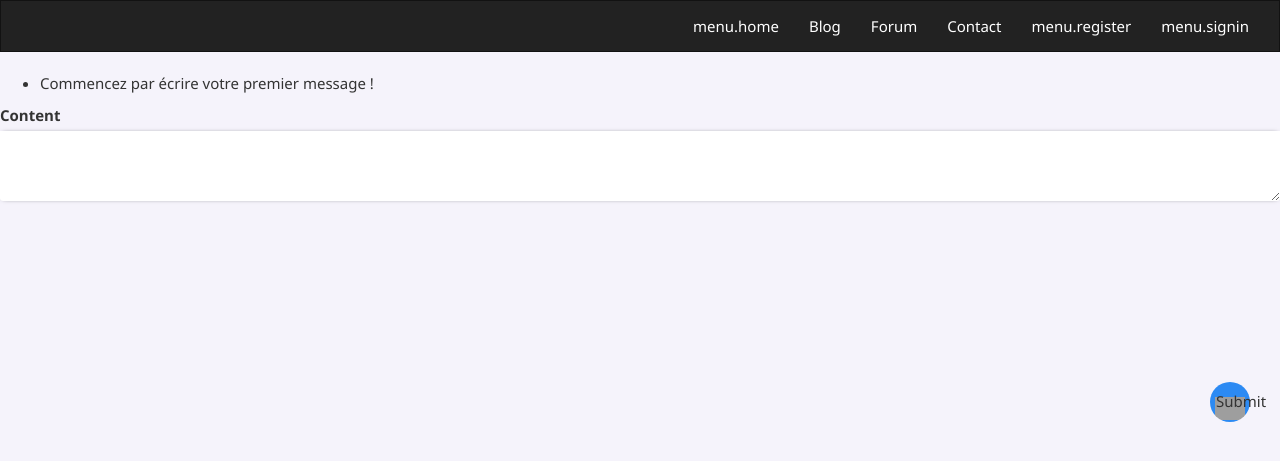
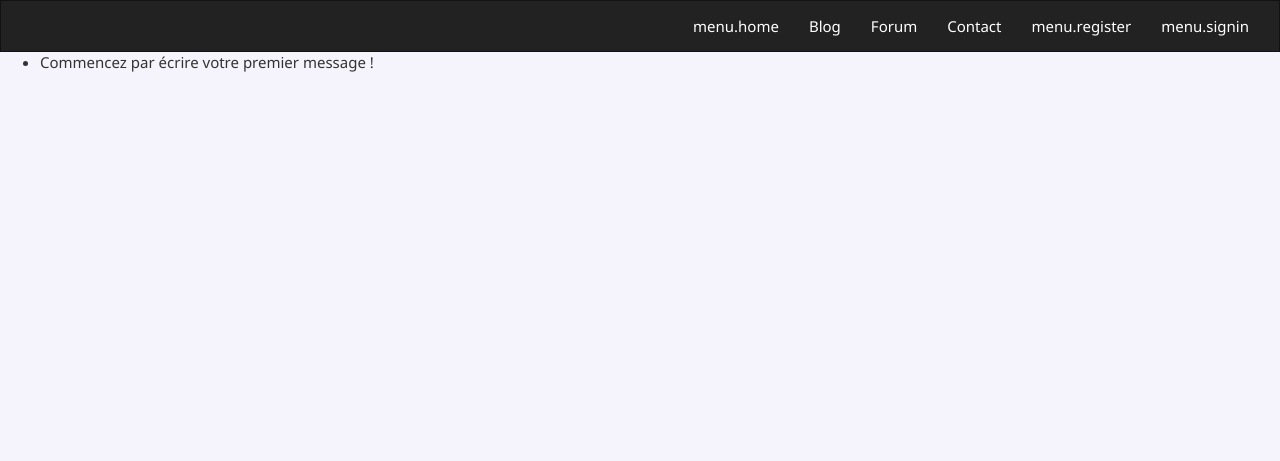
Before and after one commit to JrBour/symfony-blog, a Symfony app: template templates/room/show.html.twig in a window 1280 px wide. Shown: the top 461 px of the page. Run offline with Twig, Linux system fonts and the light colour scheme; the template is opened without the code that fills it, so the values that code supplies are empty; form fields are guessed from the names that the template uses; some libraries are stand-ins or nearby versions; grey boxes are pictures that could not be loaded.

Commit message:
edit room : refactore the room/show twig

```diff
--- a/templates/room/show.html.twig
+++ b/templates/room/show.html.twig
@@ -1,11 +1,6 @@
 {% extends 'base.html.twig' %}
 
-{% block title %}{{ room.title }}{% endblock %}
-
 {% block body %}
-    <h1 class="text-center">{{ room.title }}</h1>
-
-    <div class="messages" id="test_messages">
     <ul id="messages__list">
         {% for message in messages %}
             {% if message.sender.id == app.user.id %}
@@ -20,68 +15,4 @@
             <li class="messages__list_error">Commencez par écrire votre premier message !</li>
         {% endfor %}
     </ul>
-    </div>
-
-
-    {{ form_start(form) }}
-
-        {{ form_row(form.content, {'attr': {
-            'class' : 'form__content_textarea'
-        }}) }}
-
-        <input type="hidden" id="sender" value="{{ app.user.id }}">
-        <input type="hidden" id="recipient" value="{{ userId }}">
-        {{ form_row(form.submit, {'attr' : {
-                'class' : 'form__content_send'
-        }}) }}
-    {{ form_end(form) }}
 {% endblock %}
-
-{% block javascripts %}
-<script>
-    document.addEventListener('DOMContentLoaded', ()=> {
-        let arr = window.location.href.split('/');
-        const id = arr[arr.length-1];
-        const messages = document.querySelector('#test_messages');
-        const content = document.querySelector('#message_content');
-        const submit = document.querySelector('#message_submit');
-        const messageList = document.querySelector('#messages__list');
-        const senderId = document.querySelector('#sender').value;
-        const recipientId = document.querySelector('#recipient').value;
-
-        messageList.scrollTo(0, messageList.scrollHeight);
-
-        submit.addEventListener('click', async e => {
-            e.preventDefault();
-            let parse = new DOMParser();
-
-            try {
-                const sendMessage = await fetch('/message/create', {
-                    method: 'post',
-                    headers: {'X-Requested-With' : 'XMLHttpRequest','Content-Type' : 'text/html'},
-                    body: JSON.stringify({room : parseInt(id), recipient: recipientId, sender: senderId, content: document.querySelector('#message_content').value})
-                });
-                const res = await sendMessage.json();
-            } catch (e) {
-                console.error(e);
-            }
-
-            try {
-                const getMessage = await fetch(document.URL);
-                const resMessage = await getMessage.text();
-                let parserHTML = await parse.parseFromString(resMessage, "text/html");
-                messages.innerHTML = await parserHTML.getElementsByTagName('ul')[2].outerHTML;
-                messages.firstChild.scrollTo(0, messages.firstChild.scrollHeight)
-                //messages.firstChild.scrollIntoView({behavior : "smooth", block: "center", inline: "end"});
-
-            } catch (e) {
-                console.error(e);
-            }
-
-            content.value = '';
-
-        })
-    })
-
-</script>
-{% endblock %}
```
Lines whose indentation alone changed are shown as unchanged.
